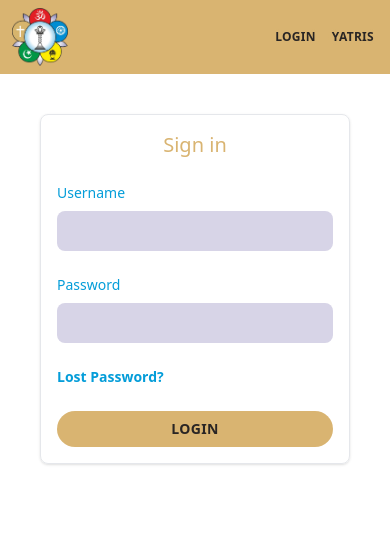
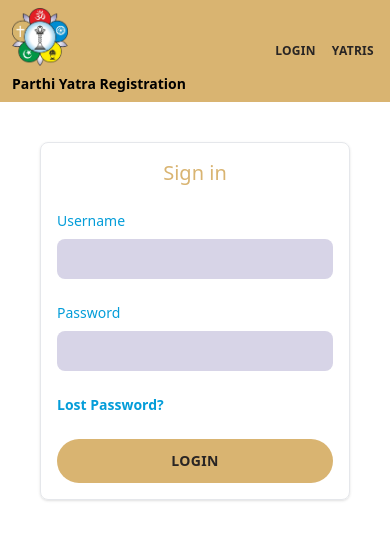
Before and after one commit to himanshm/Parthi-Yatra, a React (Vite) app: page / in a window 390 px wide. Shown: the top 540 px of the page. Built offline with nearby package versions, Linux system fonts and the light colour scheme.

Commit message:
Setting some styles right

```diff
--- a/src/components/UI/Button.tsx
+++ b/src/components/UI/Button.tsx
@@ -27,12 +27,12 @@ function Button({ children, to, btntype, ...props }: ButtonProps) {
     'inline-block text-sm rounded-full bg-[#D9B471] font-semibold uppercase tracking-wide text-stone-800 transition-colors duration-300 hover:bg-yellow-300 focus:outline-none focus:ring focus:ring-yellow-300 focus:bg-yellow-300 focus:ring-offset-2 disabled:cursor-not-allowed';
 
   const styles: ButtonStyles = {
-    primary: base + ' w-full px-3 py-2 md:px-6 md:py-4',
+    primary: base + ' w-full px-4 py-3 md:px-6 md:py-4',
     small: base + ' px-1 md:px-5 md:py-2.5 text-xs',
     round: base + ' px-2.5 py-1 md:px-3.5 md:py-2 text-sm',
     secondary:
-      'inline-block w-20 text-sm rounded-full border-2 border-stone-300 font-semibold uppercase tracking-wide text-stone-400 transition-colors duration-300 hover:bg-stone-300 hover:text-stone-800 focus:outline-none focus:text-stone-800 focus:ring focus:ring-stone-200 focus:bg-stone-300 focus:ring-offset-2 disabled:cursor-not-allowed px-3 py-2 md:px-6 md:py-3.5',
-    tertiary: base + ' px-3 py-2 w-20',
+      'inline-block w-20 text-sm rounded-full border-2 border-stone-300 font-semibold uppercase tracking-wide text-stone-400 transition-colors duration-300 hover:bg-stone-300 hover:text-stone-800 focus:outline-none focus:text-stone-800 focus:ring focus:ring-stone-200 focus:bg-stone-300 focus:ring-offset-2 disabled:cursor-not-allowed px-5 py-2.5 md:px-6 md:py-3.5',
+    tertiary: base + ' px-5 py-3 w-20',
     textOnly: 'inline-block text-sm font-semibold text-[#049DD9] ',
   };
 
--- a/src/components/UI/Header.tsx
+++ b/src/components/UI/Header.tsx
@@ -10,7 +10,7 @@ type HeaderProps = {
 function Header({ title }: HeaderProps) {
   return (
     <div className='flex items-center justify-between px-3 py-2 bg-[#D9B471]'>
-      <div className='flex items-center gap-2'>
+      <div className='flex flex-col gap-2'>
         <Logo className='w-14' src={logoImg} alt='org Logo' />
         <h2 className='text-sm font-semibold'>{title}</h2>
       </div>
--- a/src/components/user/Yatri.tsx
+++ b/src/components/user/Yatri.tsx
@@ -34,7 +34,7 @@ function Yatri({
   };
 
   return (
-    <div className='w-full max-w-sm p-4 border rounded-lg shadow border-gray-700 space-y-5'>
+    <div className='w-full max-w-sm py-2 px-3 border rounded-lg shadow border-gray-700 space-y-3'>
       <YatriDetail
         details={[
           { label: 'Name', value: name },
--- a/src/pages/MainNav.tsx
+++ b/src/pages/MainNav.tsx
@@ -5,7 +5,7 @@ import Header from '../components/UI/Header';
 function MainNav() {
   return (
     <>
-      <Header />
+      <Header title='Parthi Yatra Registration' />
       <main className='p-10'>
         <Outlet />
       </main>
```
